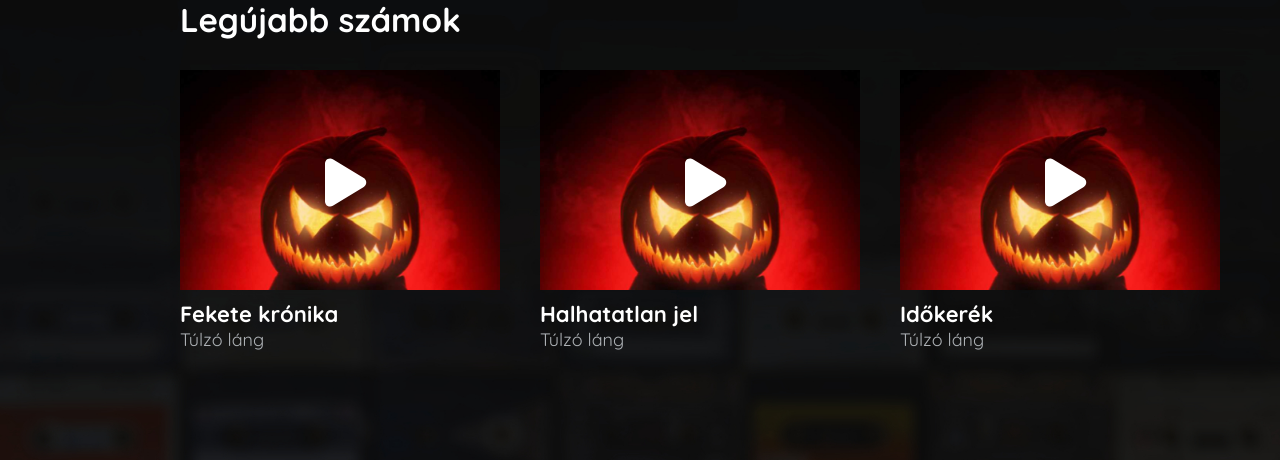
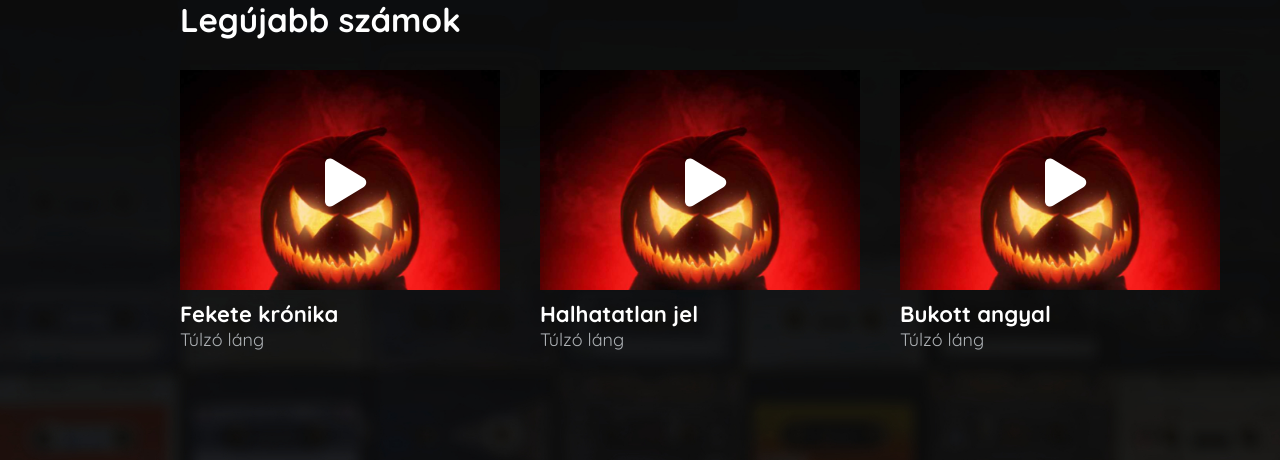
Before and after one commit to megaseves/red-pumpkin-reactjs, a React (Create React App) app: page / in a window 1280 px wide. Shown: the part 194-654 px from the top of the page. Built offline with nearby package versions, Linux system fonts and the light colour scheme; the HTML template or start-up script is replaced by a standard one.

Commit message:
Fix: latest songs on main page is not hard code anymore

```diff
--- a/src/audios/audios.js
+++ b/src/audios/audios.js
@@ -17,19 +17,19 @@ exports.songsdata = [
     },
     {
         "id": 7,
+        "title": "Bukott angyal",
+        "album_title": "Túlzó láng",
+        "album_url": `${process.env.PUBLIC_URL + '/albumBorito.jpg'}`,
+        "url": "https://red-pumpkin-songs.s3.eu-north-1.amazonaws.com/Red_Pumpkin_-_Bukott_angyal.wav",
+        "length": "4:57"
+    },
+    {
+        "id": 6,
         "title": "Időkerék",
         "album_title": "Túlzó láng",
         "album_url": `${process.env.PUBLIC_URL + '/albumBorito.jpg'}`,
         "url": "https://red-pumpkin-songs.s3.eu-north-1.amazonaws.com/Red_Pumpkin_-_Idokerek.wav",
         "length": "4:05"
-    },
-    {
-        "id": 6,
-        "title": "Bukott angyal",
-        "album_title": "Túlzó láng",
-        "album_url": `${process.env.PUBLIC_URL + '/albumBorito.jpg'}`,
-        "url": "https://red-pumpkin-songs.s3.eu-north-1.amazonaws.com/Red_Pumpkin_-_Bukott_angyal.wav",
-        "length": "4:57"
     },
     {
         "id": 5,
--- a/src/pages/Home.js
+++ b/src/pages/Home.js
@@ -190,10 +190,15 @@ export function Home() {
                 playerComponent.classList.add("open");
             }
         }
-
     }
 
+    const showPlayerComponentByMainPage = () => {
+        const playerComponent = document.querySelector(".player-container");
 
+        if (!playerComponent.classList.contains("open")) {
+            playerComponent.classList.add("open");
+        }
+    }
 
     const openPlayerComponent = () => {
         const playerComponent = document.querySelector(".player-container");
@@ -211,10 +216,10 @@ export function Home() {
 
     const changeSong = (index) => {
         setIsPlaying(true);
-        const songIndex = playList.findIndex(x => x.id === index);
-        setCurrentSong(playList[songIndex]);
+        const songIndex = songs.findIndex(x => x.id === index);
+        setCurrentSong(songs[songIndex]);
 
-        showPlayerComponent();
+        showPlayerComponentByMainPage();
     }
 
 
@@ -230,12 +235,10 @@ export function Home() {
 
                     <Route path={"/"} element={
                         <>
-                            <MainPage showPlayerComponent={showPlayerComponent} changeSong={changeSong}  />
+                            <MainPage showPlayerComponent={showPlayerComponent} changeSong={changeSong} songs={songs} />
                         </>
                     }
                     />
-
-
 
                     <Route path={"/albums"} element={<Albums />} />
                     <Route path={"/events"} element={<Events />} />
--- a/src/pages/MainPage.js
+++ b/src/pages/MainPage.js
@@ -3,10 +3,13 @@ import {useContext} from "react";
 import { AudioContext } from '../components/AudioContext';
 import {FontAwesomeIcon} from "@fortawesome/react-fontawesome";
 import {faPlay} from "@fortawesome/free-solid-svg-icons";
+import {songsdata} from "../audios/audios";
 
 export function MainPage(props) {
 
     const audio = useContext(AudioContext);
+
+    const songs = props.songs;
 
 
     return (
@@ -22,39 +25,20 @@ export function MainPage(props) {
 
                     <div className="song-card-container">
 
+                        { songs && songs.slice(0,3).map((song) => {
+                            return (
                                 <div className="song-card">
-                            <div className="song-card-link" onClick={() => props.changeSong(9)}>
+                                    <div className="song-card-link" onClick={() => props.changeSong(song.id)}>
                                         <FontAwesomeIcon className={"song-card-icon"} icon={faPlay} />
                                         <div className="song-card-img-container">
                                             <img className="song-card-img" src={"../albumBorito.jpg"} alt="" />
                                         </div>
                                     </div>
-                            <h4>Fekete krónika</h4>
-                            <p>Túlzó láng</p>
+                                    <h4>{song.title}</h4>
+                                    <p>{song.album_title}</p>
                                 </div>
-
-                        <div className="song-card">
-                            <div className="song-card-link" onClick={() => props.changeSong(8)}>
-                                <FontAwesomeIcon className={"song-card-icon"} icon={faPlay} />
-                                <div className="song-card-img-container">
-                                    <img className="song-card-img" src={"../albumBorito.jpg"} alt="" />
-                                </div>
-                            </div>
-                            <h4>Halhatatlan jel</h4>
-                            <p>Túlzó láng</p>
-                        </div>
-
-                        <div className="song-card">
-                            <div className="song-card-link" onClick={() => props.changeSong(7)}>
-                                <FontAwesomeIcon className={"song-card-icon"} icon={faPlay} />
-                                <div className="song-card-img-container">
-                                    <img className="song-card-img" src={"../albumBorito.jpg"} alt="" />
-                                </div>
-                            </div>
-                            <h4>Időkerék</h4>
-                            <p>Túlzó láng</p>
-                        </div>
-
+                            )
+                        }) }
 
                     </div>
 
```
Lines whose indentation alone changed are shown as unchanged.
